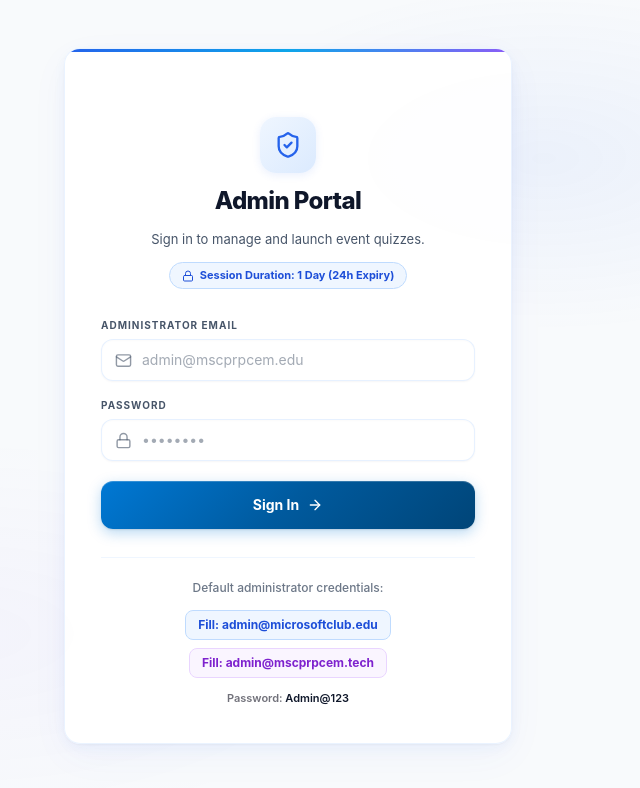
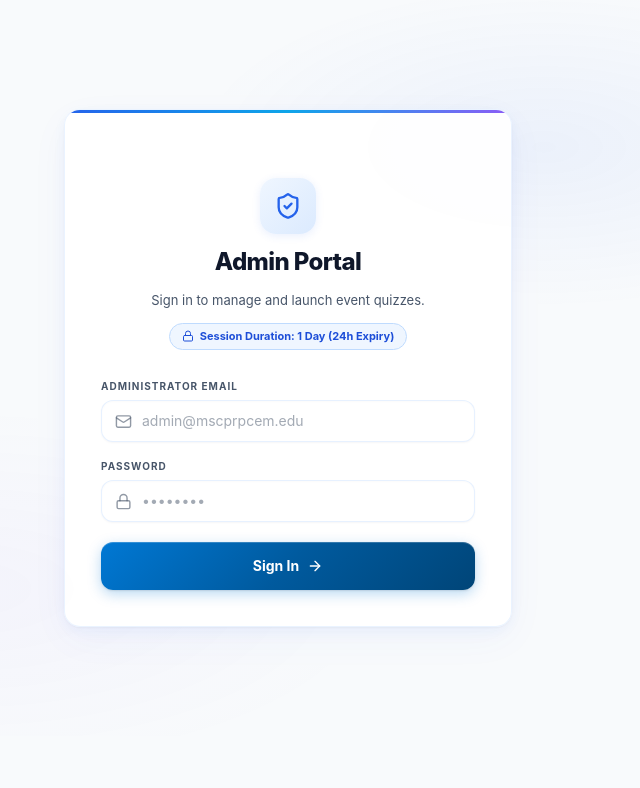
Before and after one commit to mscprpcem/Quiz-platform, a React (Vite) app in the folder frontend/: page /admin/login in a window 1280 px wide. Shown: the top 788 px of the page, without its empty margins (352-992 px from the left). Built offline with nearby package versions, Linux system fonts and the light colour scheme; no server answers.

Commit message:
Remove default administrator credentials hint box and quick fill UI from AdminLogin

```diff
--- a/frontend/src/pages/AdminLogin.jsx
+++ b/frontend/src/pages/AdminLogin.jsx
@@ -143,32 +143,6 @@ export default function AdminLogin() {
               )}
             </button>
           </form>
-
-          {/* Credentials hint & Quick Fill */}
-          <div className="border-t pt-5 text-center space-y-3" style={{ borderColor: 'rgba(229,240,255,0.6)' }}>
-            <p className="text-xs text-brand-textMuted/80 leading-relaxed font-medium">
-              Default administrator credentials:
-            </p>
-            <div className="flex flex-wrap gap-2 justify-center">
-              <button
-                type="button"
-                onClick={() => setFormData({ email: 'admin@microsoftclub.edu', password: 'Admin@123' })}
-                className="px-3 py-1.5 bg-blue-50 hover:bg-blue-100 border border-blue-200 text-blue-700 rounded-lg text-xs font-bold transition-all cursor-pointer"
-              >
-                Fill: admin@microsoftclub.edu
-              </button>
-              <button
-                type="button"
-                onClick={() => setFormData({ email: 'admin@mscprpcem.tech', password: 'Admin@123' })}
-                className="px-3 py-1.5 bg-purple-50 hover:bg-purple-100 border border-purple-200 text-purple-700 rounded-lg text-xs font-bold transition-all cursor-pointer"
-              >
-                Fill: admin@mscprpcem.tech
-              </button>
-            </div>
-            <p className="text-[11px] text-zinc-500 font-semibold">
-              Password: <span className="text-brand-textMain">Admin@123</span>
-            </p>
-          </div>
         </div>
       </div>
     </div>
```
Also changed, not shown: 1 other file (tests, documents, lock files or other folders).
